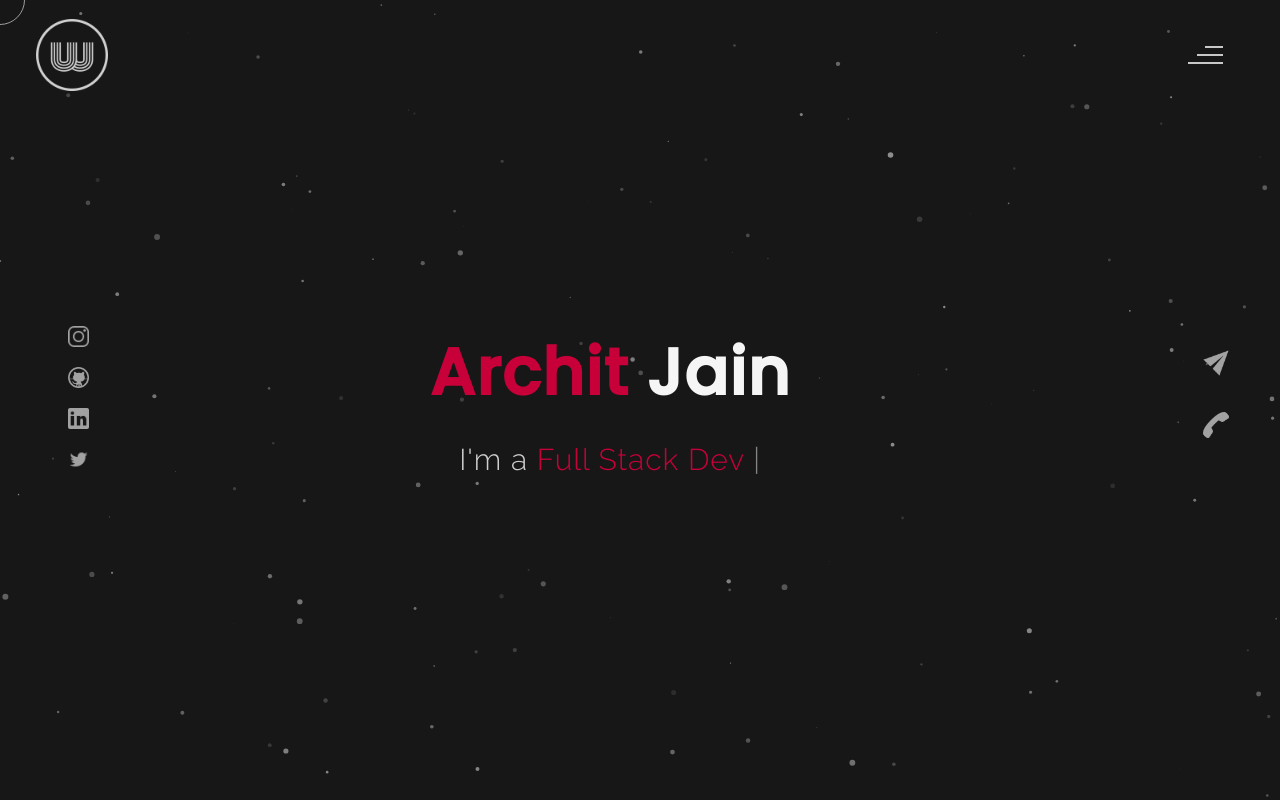
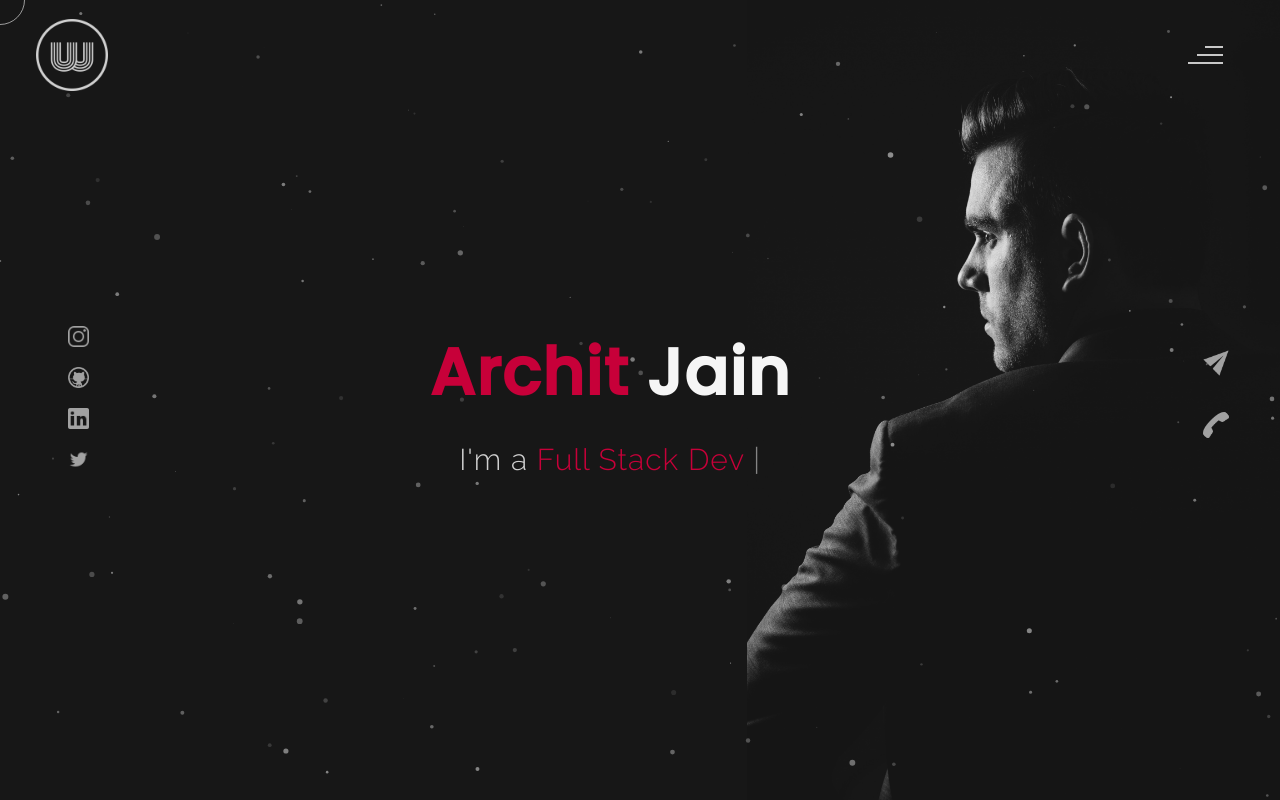
Before and after one commit to Archit669/my-portfolio, a plain HTML site: page index.html in a window 1280 px wide. Drawn offline with nearby package versions, Linux system fonts and the light colour scheme.

Commit message:
add men image

```diff
--- a/index.html
+++ b/index.html
@@ -85,9 +85,9 @@
             </div>
             </div>
             <!--header image-->
-            <!-- <div class="header-image">
+            <div class="header-image">
             <img src="images/man.jpg" alt="logo">
-            </div> -->
+            </div>
             <!--header image end-->
         </div>
            <!--Header End-->
```
